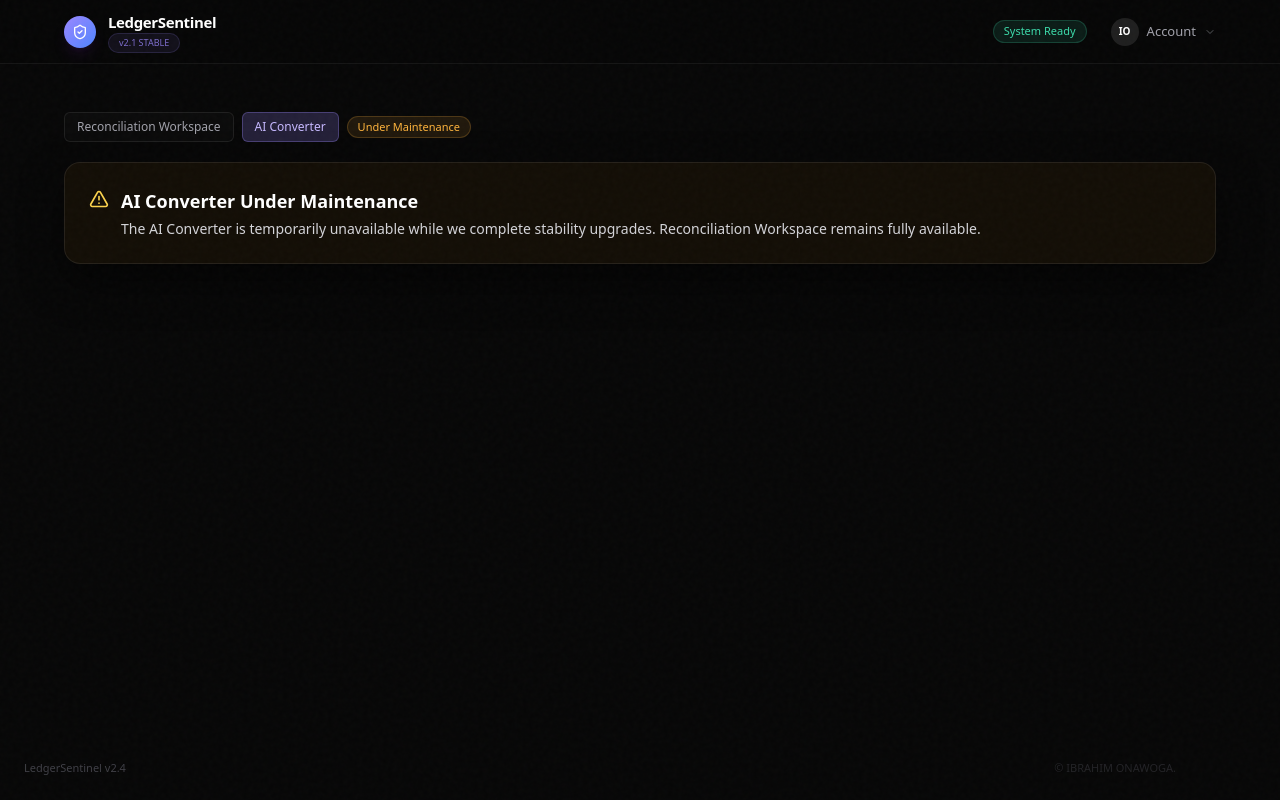
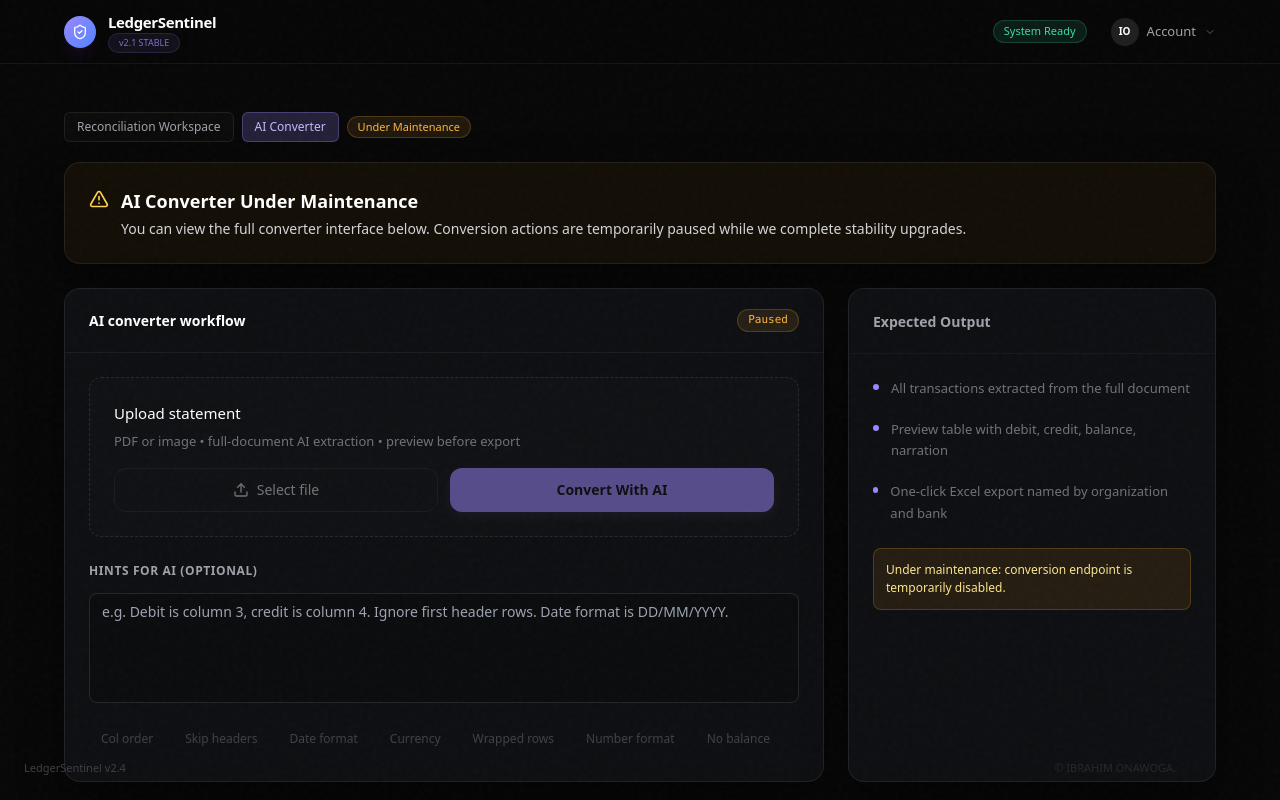
Before and after one commit to rajesharjun-oss/new-statement-analyzer, a React (Vite) app: page / in a window 1280 px wide. Both pictures are taken after a click on the button "AI Converter". Shown: the top 800 px of the page. Built offline with nearby package versions, Linux system fonts and the light colour scheme.

Commit message:
Show full AI Converter layout while keeping maintenance state

```diff
--- a/App.tsx
+++ b/App.tsx
@@ -498,16 +498,96 @@ export default function App() {
             </div>
 
             {activeTab === "converter" ? (
-               <div className="animate-enter space-y-4">
+               <div className="animate-enter space-y-6">
                   <Card className="p-6 border-amber-500/20 bg-amber-500/5">
                      <div className="flex items-start gap-3">
                         <AlertTriangle className="w-5 h-5 text-amber-300 mt-0.5" />
                         <div>
                            <h2 className="text-lg font-semibold text-white mb-1">AI Converter Under Maintenance</h2>
                            <p className="text-sm text-zinc-300">
-                              The AI Converter is temporarily unavailable while we complete stability upgrades.
-                              Reconciliation Workspace remains fully available.
+                              You can view the full converter interface below. Conversion actions are temporarily paused while we complete stability upgrades.
                            </p>
+                        </div>
+                     </div>
+                  </Card>
+
+                  <div className="grid grid-cols-1 md:grid-cols-12 gap-6">
+                     <Card className="md:col-span-8 overflow-hidden flex flex-col">
+                        <div className="px-6 py-5 border-b border-white/[0.06] flex items-center justify-between">
+                           <span className="text-[14px] font-semibold text-white">AI converter workflow</span>
+                           <Badge variant="warning" className="font-mono">Paused</Badge>
+                        </div>
+                        <div className="p-6 space-y-5">
+                           <div className="border border-dashed border-white/10 rounded-[12px] bg-white/[0.01] p-6">
+                              <h3 className="text-[15px] font-medium text-white mb-2">Upload statement</h3>
+                              <p className="text-[13px] text-zinc-500 mb-4">PDF or image • full-document AI extraction • preview before export</p>
+                              <div className="grid grid-cols-1 sm:grid-cols-2 gap-3">
+                                 <Button variant="outline" className="w-full" disabled>
+                                    <Upload className="w-4 h-4 mr-2" /> Select file
+                                 </Button>
+                                 <Button variant="primary" className="w-full" disabled>
+                                    Convert With AI
+                                 </Button>
+                              </div>
+                           </div>
+
+                           <div className="space-y-3">
+                              <label className="text-[12px] text-zinc-400 font-semibold uppercase tracking-wider">Hints For AI (Optional)</label>
+                              <textarea
+                                 disabled
+                                 className="w-full min-h-[110px] rounded-lg border border-white/10 bg-[#0B0C0E] px-3 py-2 text-sm text-zinc-500 resize-none"
+                                 placeholder="e.g. Debit is column 3, credit is column 4. Ignore first header rows. Date format is DD/MM/YYYY."
+                              />
+                              <div className="flex flex-wrap gap-2">
+                                 {["Col order", "Skip headers", "Date format", "Currency", "Wrapped rows", "Number format", "No balance"].map((chip) => (
+                                    <Button key={chip} variant="ghost" size="sm" className="text-xs h-7 px-3" disabled>{chip}</Button>
+                                 ))}
+                              </div>
+                           </div>
+                        </div>
+                     </Card>
+
+                     <Card className="md:col-span-4 bg-[#0B0C0E] border-white/[0.04]">
+                        <div className="px-6 py-5 border-b border-white/[0.04]">
+                           <span className="text-[14px] font-semibold text-zinc-400">Expected Output</span>
+                        </div>
+                        <div className="p-6">
+                           <ul className="space-y-5">
+                              {[
+                                 "All transactions extracted from the full document",
+                                 "Preview table with debit, credit, balance, narration",
+                                 "One-click Excel export named by organization and bank"
+                              ].map((item, i) => (
+                                 <li key={i} className="flex items-start gap-3">
+                                    <div className="mt-1.5 w-1.5 h-1.5 rounded-full bg-[#9B87FF]" />
+                                    <span className="text-[13px] text-zinc-500 leading-relaxed">{item}</span>
+                                 </li>
+                              ))}
+                           </ul>
+                           <div className="mt-6 p-3 rounded-lg border border-amber-400/20 bg-amber-500/10 text-[12px] text-amber-200">
+                              Under maintenance: conversion endpoint is temporarily disabled.
+                           </div>
+                        </div>
+                     </Card>
+                  </div>
+
+                  <Card className="overflow-hidden">
+                     <div className="px-6 py-5 border-b border-white/[0.06] flex items-center justify-between">
+                        <span className="text-[14px] font-semibold text-white">Preview table</span>
+                        <Badge variant="outline">Read-only while paused</Badge>
+                     </div>
+                     <div className="p-6">
+                        <div className="border border-white/[0.06] rounded-lg overflow-hidden">
+                           <div className="grid grid-cols-5 bg-[#111318] text-[10px] font-bold text-zinc-500 uppercase tracking-wider font-mono">
+                              <div className="px-4 py-3">Date</div>
+                              <div className="px-4 py-3">Description</div>
+                              <div className="px-4 py-3 text-right">Debit</div>
+                              <div className="px-4 py-3 text-right">Credit</div>
+                              <div className="px-4 py-3 text-right">Balance</div>
+                           </div>
+                           <div className="px-4 py-10 text-center text-zinc-500 text-sm">
+                              Preview will appear here when maintenance is lifted.
+                           </div>
                         </div>
                      </div>
                   </Card>
```
